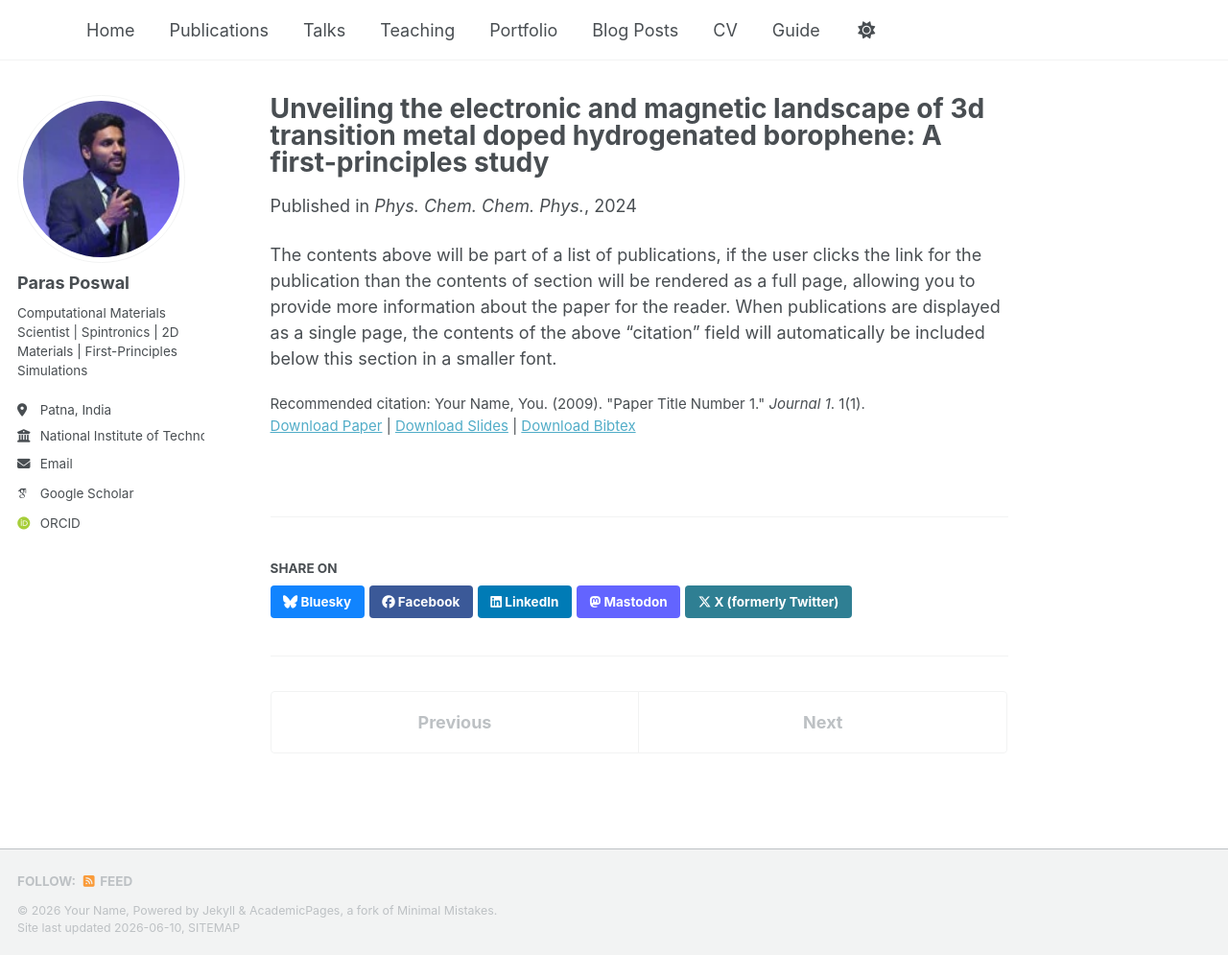
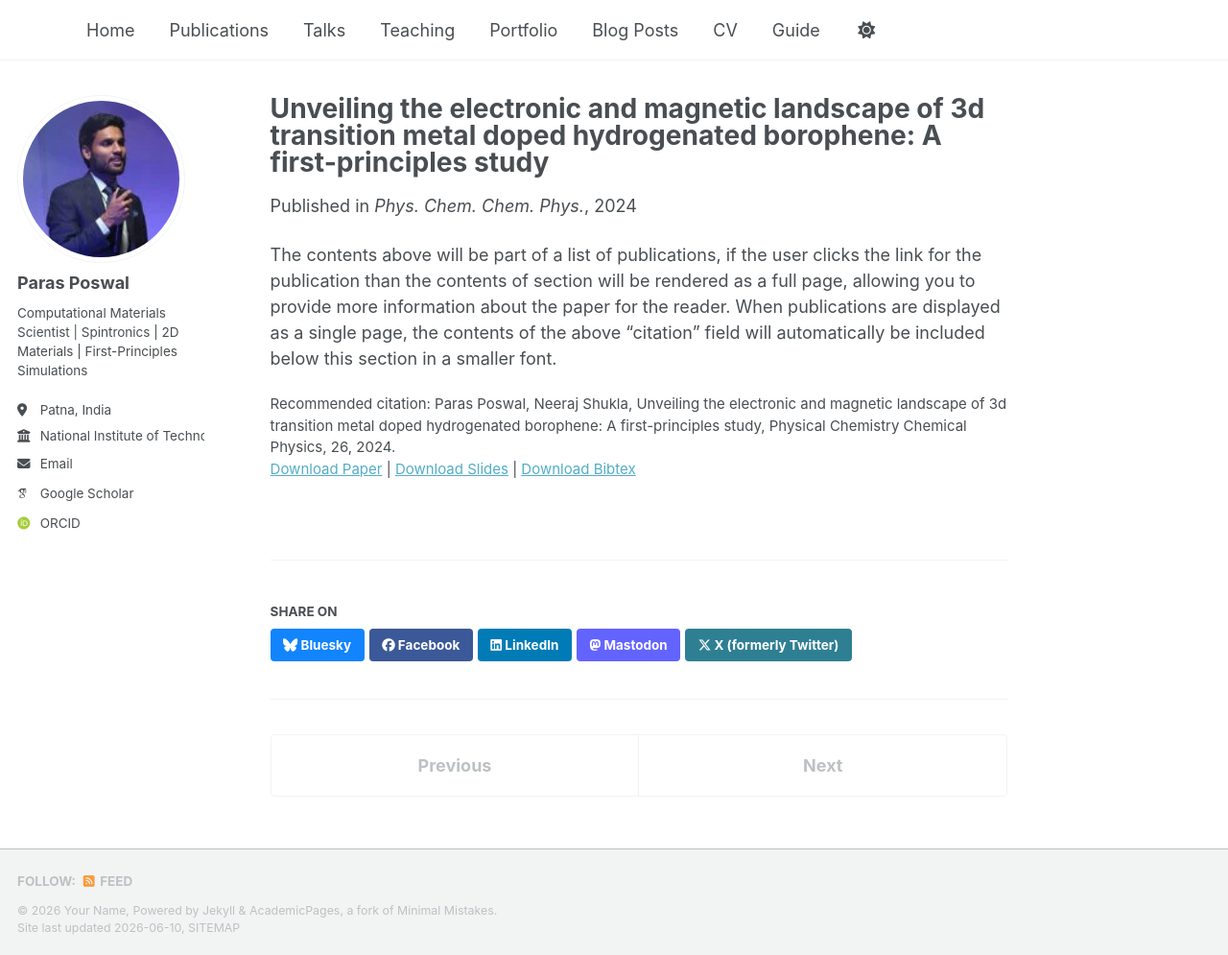
Before and after one commit to poswalparas/poswalparas.github.io, a Jekyll site: the page built from _publications/2009-10-01-paper-title-number-1.md, in a window 1280 px wide and 995 px high. Shown: the whole window at 96% size. Built offline with Jekyll 4.4.1, drawn with Linux system fonts in a browser that asks for light colours; some web fonts are replaced; a script bundle is joined from its source files by our own code; library files that are not in the unit come from our copies.

Commit message:
Update 2009-10-01-paper-title-number-1.md

```diff
--- a/_publications/2009-10-01-paper-title-number-1.md
+++ b/_publications/2009-10-01-paper-title-number-1.md
@@ -9,6 +9,7 @@
 slidesurl: 'https://academicpages.github.io/files/slides1.pdf'
 paperurl: 'https://academicpages.github.io/files/paper1.pdf'
 bibtexurl: 'https://academicpages.github.io/files/bibtex1.bib'
-citation: 'Your Name, You. (2009). &quot;Paper Title Number 1.&quot; <i>Journal 1</i>. 1(1).'
+citation: 'Paras Poswal, Neeraj Shukla, Unveiling the electronic and magnetic landscape of 3d transition metal doped hydrogenated borophene: A first-principles study, Physical Chemistry Chemical Physics,
+26, 2024.'
 ---
 The contents above will be part of a list of publications, if the user clicks the link for the publication than the contents of section will be rendered as a full page, allowing you to provide more information about the paper for the reader. When publications are displayed as a single page, the contents of the above "citation" field will automatically be included below this section in a smaller font.
```
